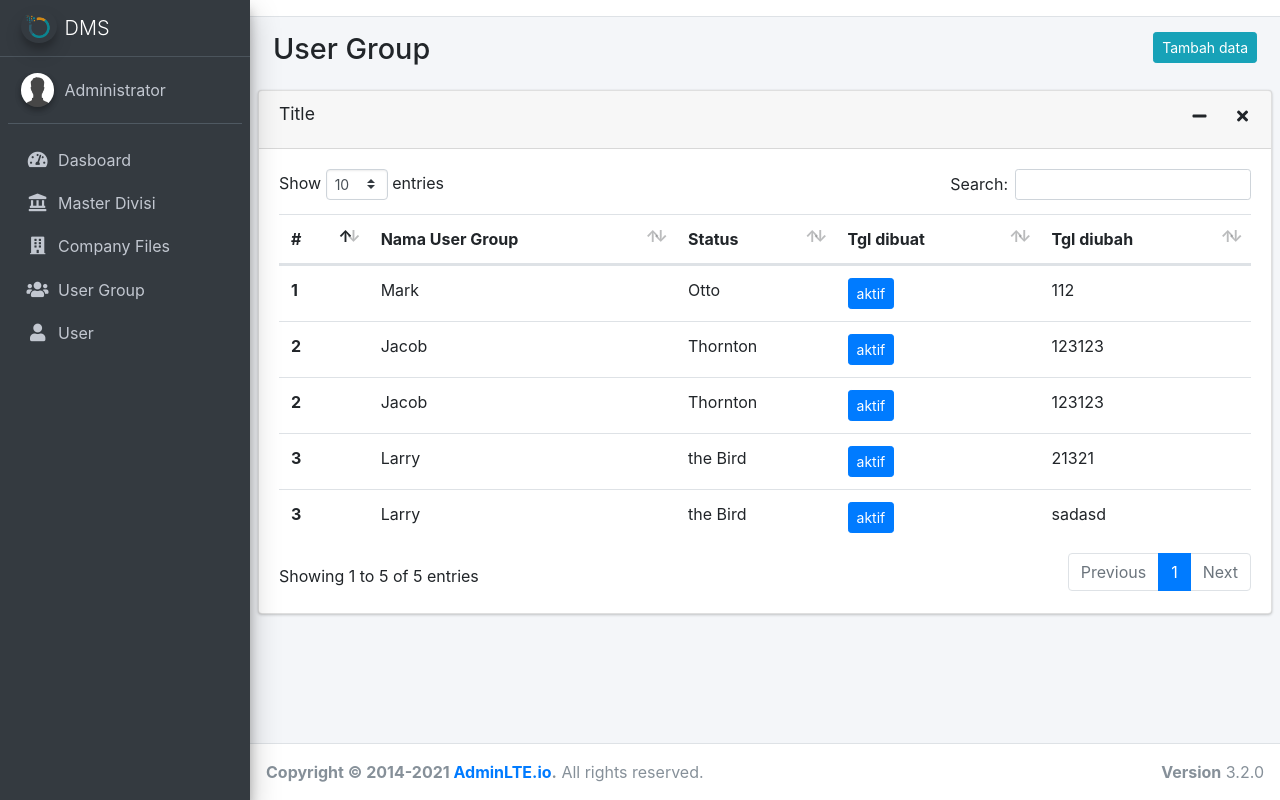
After one commit to bahri405/dms, a CodeIgniter app: page /dms-ci3/home/userGroup in a window 1280 px wide. The commit adds this page. Run offline with CodeIgniter, Linux system fonts and the light colour scheme; some libraries are stand-ins or nearby versions.

Commit message:
add view user group and user

```diff
--- a/application/controllers/Home.php
+++ b/application/controllers/Home.php
@@ -30,4 +30,20 @@ class Home extends CI_Controller {
 		$this->load->view('home/companyFiles');
 		$this->load->view('templates/footer');
 	}
+
+	public function userGroup() {
+		$this->load->view('templates/header');
+        $this->load->view('templates/topbar');
+        $this->load->view('templates/sidebar');
+		$this->load->view('home/userGroup');
+		$this->load->view('templates/footer');
+	}
+
+	public function user() {
+		$this->load->view('templates/header');
+        $this->load->view('templates/topbar');
+        $this->load->view('templates/sidebar');
+		$this->load->view('home/user');
+		$this->load->view('templates/footer');
+	}
 }
--- /dev/null
+++ b/application/views/home/userGroup.php
@@ -0,0 +1,94 @@
+
+
+  <!-- Content Wrapper. Contains page content -->
+  <div class="content-wrapper">
+    <!-- Content Header (Page header) -->
+    <section class="content-header">
+      <div class="container-fluid">
+        <div class="row mb-2">
+          <div class="col-sm-6" >
+            <h1>User Group</h1>
+          </div>
+          <div class="col-sm-6">
+            <a href="" class="breadcrumb float-sm-right">
+            <button class="btn btn-sm btn-info">Tambah data</button>
+            </a>
+          </div>
+        </div>
+      </div><!-- /.container-fluid -->
+    </section>
+
+    <!-- Main content -->
+    <section class="content">
+
+      <!-- Default box -->
+      <div class="card">
+        <div class="card-header">
+          <h3 class="card-title">Title</h3>
+            <div class="card-tools">
+                <button type="button" class="btn btn-tool" data-card-widget="collapse" title="Collapse">
+                <i class="fas fa-minus"></i>
+                </button>
+                <button type="button" class="btn btn-tool" data-card-widget="remove" title="Remove">
+                <i class="fas fa-times"></i>
+                </button>
+            </div>
+        </div>
+        <div class="card-body">
+              <table class="table" id="example">
+                <thead>
+                    <tr>
+                        <th scope="col">#</th>
+                        <th scope="col">Nama User Group</th>
+                        <th scope="col">Status</th>
+                        <th scope="col">Tgl dibuat</th>
+                        <th scope="col">Tgl diubah</th>
+                    </tr>
+                </thead>
+                <tbody>
+                    <tr>
+                        <th scope="row">1</th>
+                        <td>Mark</td>
+                        <td>Otto</td>
+                        <td>
+                            <button class="btn btn-sm btn-primary">aktif</button>
+                        </td>
+                        <td>112</td>
+                    </tr>
+                    <tr>
+                    <th scope="row">2</th>
+                        <td>Jacob</td>
+                        <td>Thornton</td>
+                        <td><button class="btn btn-sm btn-primary">aktif</button></td>
+                        <td>123123</td>
+                    </tr>
+                    <tr>
+                        <th scope="row">3</th>
+                        <td>Larry</td>
+                        <td>the Bird</td>
+                        <td><button class="btn btn-sm btn-primary">aktif</button></td>
+                        <td>21321</td>
+                    </tr>
+                    <tr>
+                        <th scope="row">2</th>
+                        <td>Jacob</td>
+                        <td>Thornton</td>
+                        <td><button class="btn btn-sm btn-primary">aktif</button></td>
+                        <td>123123</td>
+                    </tr>
+                    <tr>
+                        <th scope="row">3</th>
+                        <td>Larry</td>
+                        <td>the Bird</td>
+                        <td><button class="btn btn-sm btn-primary">aktif</button></td>
+                        <td>sadasd</td>
+                    </tr>
+                </tbody>
+            </table>
+        </div>
+
+
+    </section>
+    <!-- /.content -->
+  </div>
+  <!-- /.content-wrapper -->
--- a/application/views/templates/footer.php
+++ b/application/views/templates/footer.php
@@ -21,8 +21,7 @@
 <script src="<?= base_url('assets/vendor/'); ?>plugins/bootstrap/js/bootstrap.bundle.min.js"></script>
 <!-- AdminLTE App -->
 <script src="<?= base_url('assets/vendor/'); ?>dist/js/adminlte.min.js"></script>
-<!-- AdminLTE for demo purposes -->
-<script src="<?= base_url('assets/vendor/'); ?>dist/js/demo.js"></script>
+
 
 <!-- data table -->
 <script scr="https://cdnjs.cloudflare.com/ajax/libs/popper.js/1.14.3/umd/popper.min.js"></script>
--- a/application/views/templates/sidebar.php
+++ b/application/views/templates/sidebar.php
@@ -1,7 +1,7 @@
 <!-- Main Sidebar Container -->
 <aside class="main-sidebar sidebar-dark-primary elevation-4">
     <!-- Brand Logo -->
-    <a href="../../index3.html" class="brand-link">
+    <a href="<?= base_url('home'); ?>" class="brand-link">
       <img src="<?= base_url('assets/img/logo2.png'); ?>" alt="logo" class="brand-image img-circle elevation-3" style="opacity: .8">
       <span class="brand-text font-weight-light">DMS</span>
     </a>
@@ -18,17 +18,7 @@
         </div>
       </div>
 
-      <!-- SidebarSearch Form -->
-      <div class="form-inline">
-        <div class="input-group" data-widget="sidebar-search">
-          <input class="form-control form-control-sidebar" type="search" placeholder="Search" aria-label="Search">
-          <div class="input-group-append">
-            <button class="btn btn-sidebar">
-              <i class="fas fa-search fa-fw"></i>
-            </button>
-          </div>
-        </div>
-      </div>
+
 
       <!-- Sidebar Menu -->
       <nav class="mt-2">
@@ -37,47 +27,42 @@
                with font-awesome or any other icon font library -->
           <li class="nav-item">
             <a href="<?= base_url('home'); ?>" class="nav-link">
-              <i class="nav-icon fas fa-th"></i>
+              <i class="nav-icon fas fa-tachometer-alt"></i>
               <p>
                 Dasboard
-
               </p>
             </a>
           </li>
 
           <li class="nav-item">
             <a href="<?= base_url('home/master'); ?>" class="nav-link">
-              <i class="nav-icon fas fa-th"></i>
+              <i class="nav-icon fas fa-landmark"></i>
               <p>
                 Master Divisi
-
               </p>
             </a>
           </li>
           <li class="nav-item">
             <a href="<?= base_url('home/companyFiles'); ?>" class="nav-link">
-              <i class="nav-icon fas fa-th"></i>
+              <i class="nav-icon fas fa-building"></i>
               <p>
                 Company Files
-
               </p>
             </a>
           </li>
           <li class="nav-item">
-            <a href="../widgets.html" class="nav-link">
-              <i class="nav-icon fas fa-th"></i>
+            <a href="<?= base_url('home/userGroup'); ?>" class="nav-link">
+              <i class="nav-icon fas fa-users"></i>
               <p>
                 User Group
-
               </p>
             </a>
           </li>
           <li class="nav-item">
-            <a href="../widgets.html" class="nav-link">
-              <i class="nav-icon fas fa-th"></i>
+            <a href="<?= base_url('home/user'); ?>" class="nav-link">
+              <i class="nav-icon fas fa-user"></i>
               <p>
                 User
-
               </p>
             </a>
           </li>
```
Also changed, not shown: application/views/home/companyFiles.php (+42 -8 lines), application/views/home/user.php (added, +84 -0 lines).
